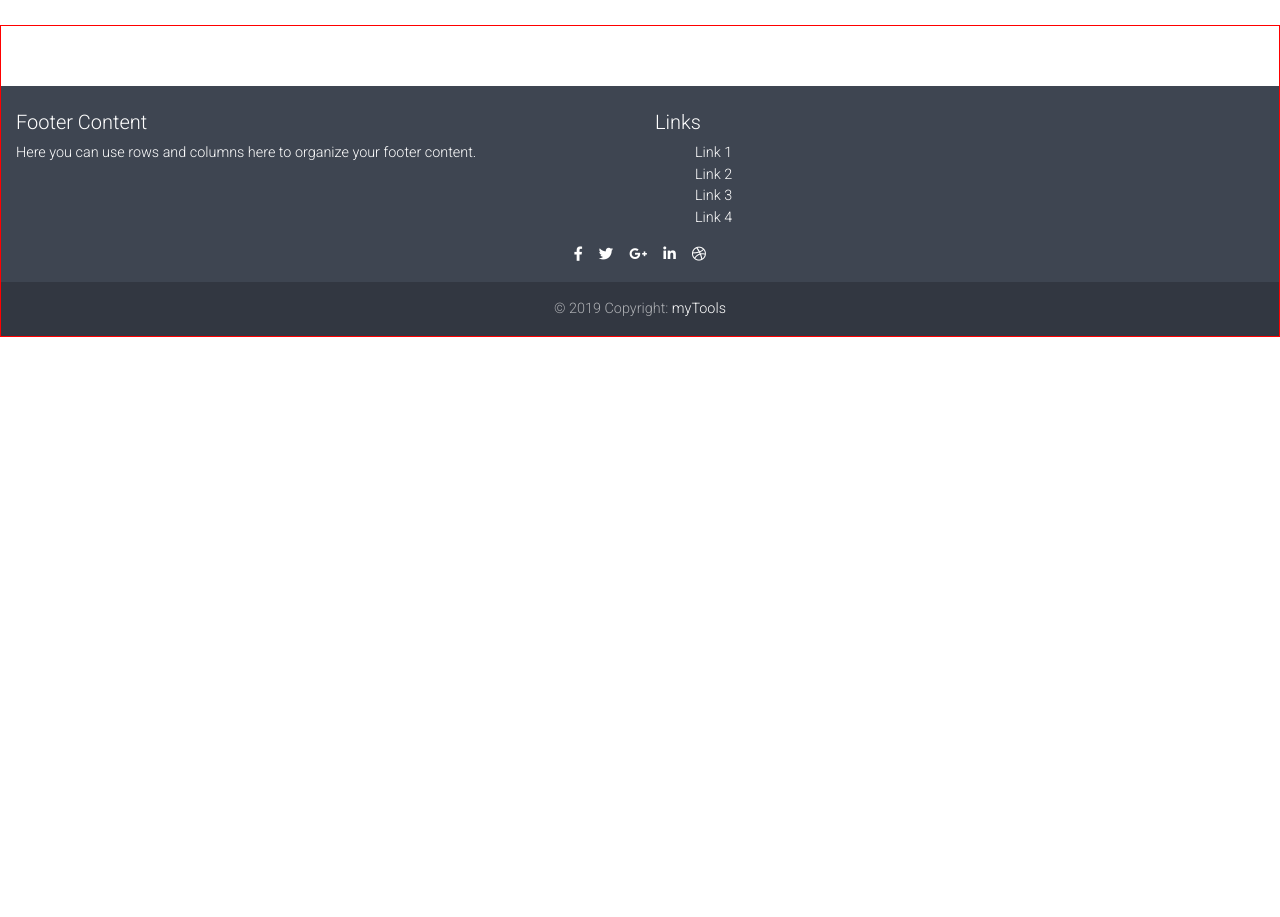
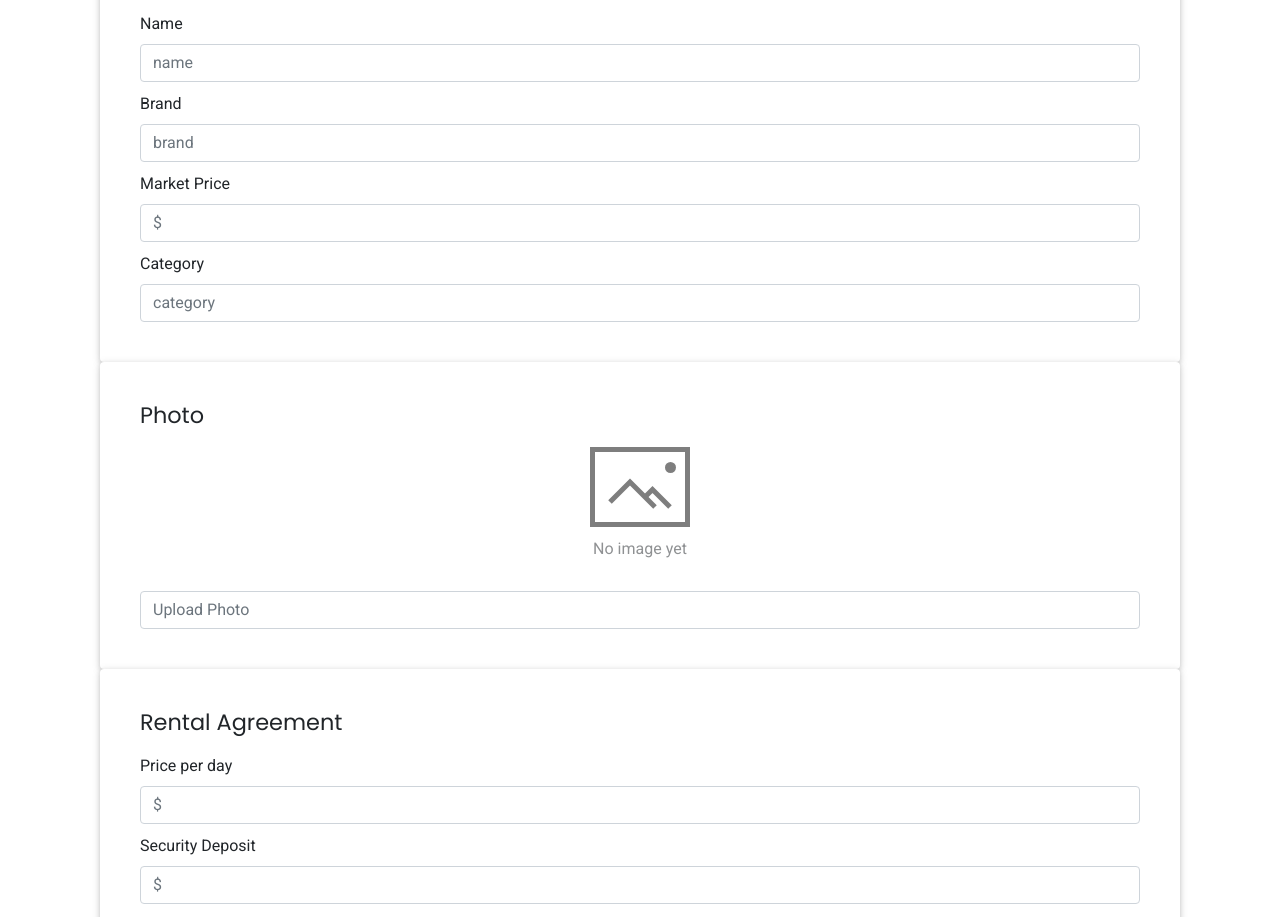
Before and after one commit to use-my-tools/Front-End, a React (Create React App) app: page /addtools in a window 1280 px wide. Shown: the part 180-1097 px from the top of the page. Before the commit the page ends 800 px from the top, so only its background shows below. Built offline with nearby package versions, Linux system fonts and the light colour scheme.

Commit message:
added creating post

```diff
--- a/src/App.js
+++ b/src/App.js
@@ -9,6 +9,7 @@ import PricingPage from "./components/main/PricingPage";
 import ContactPage from "./components/main/ContactPage";
 import { MDBContainer } from "mdbreact";
 import FooterPage from "./components/FooterPage";
+import AddProductPage from "./components/main/AddProductPage";
 
 const NoMatchFound = () => <h1>No Match Found</h1>;
 
@@ -19,13 +20,11 @@ class App extends Component {
         <NavbarPage />
         <MDBContainer>
           <Switch>
-            <Route path="/register" component={SignupPage} />
-            <Route
-              path="/inventory"
-              render={props => <InventoryItem {...props} />}
-            />
+            <Route path="/inventory" component={InventoryItem} />
             <Route path="/pricing" component={PricingPage} />
             <Route path="/contact" component={ContactPage} />
+            <Route path="/addtools" component={AddProductPage} />
+            <Route path="/register" component={SignupPage} />
             <Route path="/login" component={LoginPage} />
             <Route path="/" component={Dashboard} />
             <Route component={NoMatchFound} />
--- a/src/components/main/AddProductPage.js
+++ b/src/components/main/AddProductPage.js
@@ -25,6 +25,10 @@ const AddPageStyle = styled.div`
   }
   .noimage-info {
     opacity: 0.5;
+    margin-bottom: 30px;
+  }
+  form {
+    margin-top: 40px;
   }
 `;
 class AddProductPage extends Component {
@@ -48,6 +52,32 @@ class AddProductPage extends Component {
   };
   handleSubmit = e => {
     e.preventDefault();
+    const {
+      name,
+      brand,
+      marketprice,
+      category,
+      photo,
+      priceperday,
+      securitydeposit,
+      address,
+      notes
+    } = this.state;
+
+    if (
+      (!name.length,
+      !brand.length,
+      !marketprice.length,
+      !category.length,
+      !photo.length,
+      !priceperday.length,
+      !securitydeposit.length,
+      !address.length,
+      !notes.length)
+    ) {
+      return;
+    }
+
     this.addTools();
   };
   addTools = () => {
@@ -66,12 +96,13 @@ class AddProductPage extends Component {
   };
 
   render() {
+    const { history } = this.props;
     return (
       <AddPageStyle>
         <MDBContainer>
           <MDBRow>
             <MDBCol md="12">
-              <form>
+              <form onSubmit={this.handleSubmit}>
                 <MDBCard className="align-items-center card-addpage">
                   <h2>Description</h2>
                   <label>Name</label>
@@ -79,24 +110,36 @@ class AddProductPage extends Component {
                     placeholder="name"
                     type="text"
                     className="form-control"
+                    onChange={this.handleChange}
+                    name="name"
+                    value={this.state.name}
                   />
                   <label>Brand</label>
                   <input
                     placeholder="brand"
                     type="text"
                     className="form-control"
+                    onChange={this.handleChange}
+                    name="brand"
+                    value={this.state.brand}
                   />
                   <label>Market Price</label>
                   <input
                     placeholder="$"
                     type="number"
                     className="form-control"
+                    onChange={this.handleChange}
+                    name="marketprice"
+                    value={this.state.marketprice}
                   />
                   <label>Category</label>
                   <input
                     placeholder="category"
                     type="text"
                     className="form-control"
+                    onChange={this.handleChange}
+                    name="category"
+                    value={this.state.category}
                   />
                 </MDBCard>
                 <MDBCard className="align-items-center card-addpage">
@@ -136,12 +179,31 @@ class AddProductPage extends Component {
                     placeholder="Upload Photo"
                     type="number"
                     className="form-control"
+                    onChange={this.handleChange}
+                    name="photo"
+                    value={this.state.photo}
                   />
                 </MDBCard>
                 <MDBCard className="align-items-center card-addpage">
                   <h2>Rental Agreement</h2>
                   <label>Price per day</label>
-                  <input placeholder="$" type="text" className="form-control" />
+                  <input
+                    placeholder="$"
+                    type="text"
+                    className="form-control"
+                    onChange={this.handleChange}
+                    name="priceperday"
+                    value={this.state.priceperday}
+                  />
+                  <label>Security Deposit</label>
+                  <input
+                    placeholder="$"
+                    type="text"
+                    className="form-control"
+                    onChange={this.handleChange}
+                    name="securitydeposit"
+                    value={this.state.securitydeposit}
+                  />
                 </MDBCard>
                 <MDBCard className="align-items-center card-addpage">
                   <h2>Pick up location</h2>
@@ -150,6 +212,9 @@ class AddProductPage extends Component {
                     placeholder="Enter the address"
                     type="text"
                     className="form-control"
+                    onChange={this.handleChange}
+                    name="address"
+                    value={this.state.address}
                   />
                 </MDBCard>
                 <MDBCard className="align-items-center card-addpage">
@@ -158,13 +223,18 @@ class AddProductPage extends Component {
                     placeholder="Enter any extra information about the tool here. You can also use this section to specify your preferred time for pickups"
                     type="text"
                     className="form-control"
+                    onChange={this.handleChange}
+                    name="notes"
+                    value={this.state.notes}
                     rows="5"
                   />
                 </MDBCard>
 
                 <div className="text-center mt-4">
                   {/* buttons go back and add */}
-                  <MDBBtn color="unique">Back</MDBBtn>
+                  <MDBBtn color="unique" onClick={() => history.goBack()}>
+                    Back
+                  </MDBBtn>
                   <MDBBtn color="indigo" type="submit">
                     Submit
                   </MDBBtn>
--- a/src/components/main/InventoryItem.js
+++ b/src/components/main/InventoryItem.js
@@ -1,9 +1,8 @@
 import React from "react";
 import AddProductPage from "./AddProductPage";
 import ManageToolPage from "./ManageToolPage";
-import { Route } from "react-router-dom";
 
-const InventoryItem = () => {
+const InventoryItem = ({ ...props }) => {
   return (
     <>
       <section className="text-center my-5">
@@ -17,10 +16,9 @@ const InventoryItem = () => {
         </p>
 
         {/* this is the card */}
-        <ManageToolPage />
+        <ManageToolPage {...props} />
       </section>
       {/* adding product */}
-      <Route path="/addtools" render={props => <AddProductPage {...props} />} />
     </>
   );
 };
--- a/src/components/main/ManageToolPage.js
+++ b/src/components/main/ManageToolPage.js
@@ -38,14 +38,15 @@ const ManageToolStyle = styled.div`
   }
 `;
 
-const ManageToolPage = props => {
-  console.log("props", props);
-
+const ManageToolPage = ({ history }) => {
   return (
     <ManageToolStyle>
       <MDBCol className="col-md-4 mb-4">
         <MDBCard className="align-items-center add-btn">
-          <button className="roundedbtn btn-floating btn-deep-purple btn-lg">
+          <button
+            onClick={() => history.push("/addtools")}
+            className="roundedbtn btn-floating btn-deep-purple btn-lg"
+          >
             <i className="fas fa-plus" />
           </button>
           <p>ADD TOOL</p>
--- a/src/store/reducers/testReducer.js
+++ b/src/store/reducers/testReducer.js
@@ -1,6 +1,6 @@
 const initialState = {};
 
-export default function testReducer(state = initialState, action) {
+export default function toolsReducer(state = initialState, action) {
   switch (action.type) {
     // case 'ACTION_TYPE':
     //   return code
```
